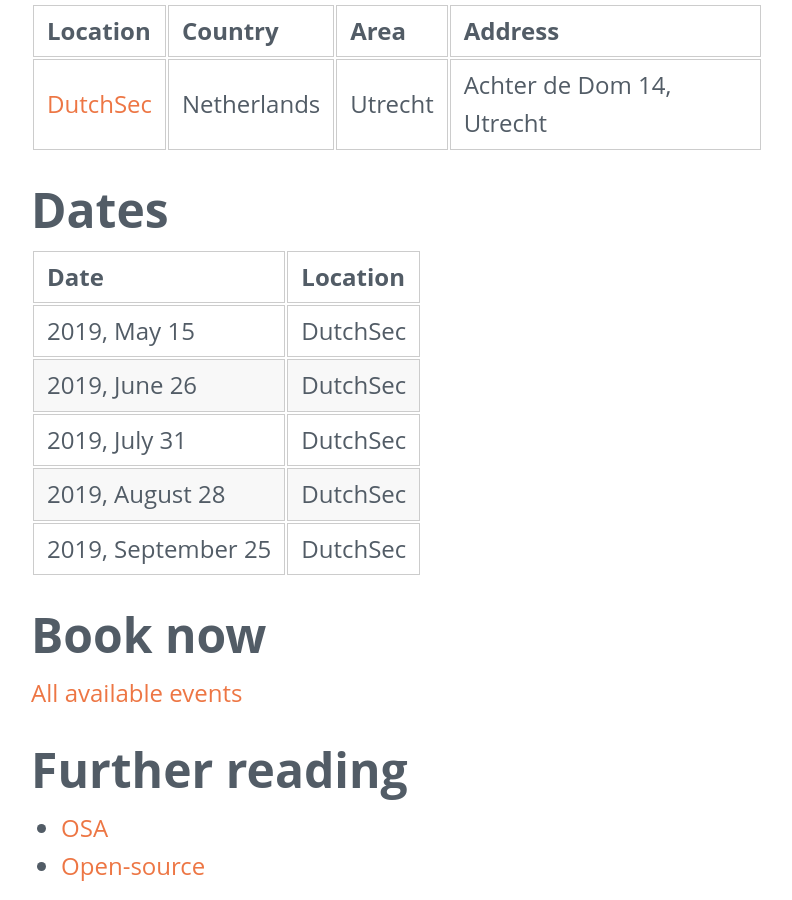
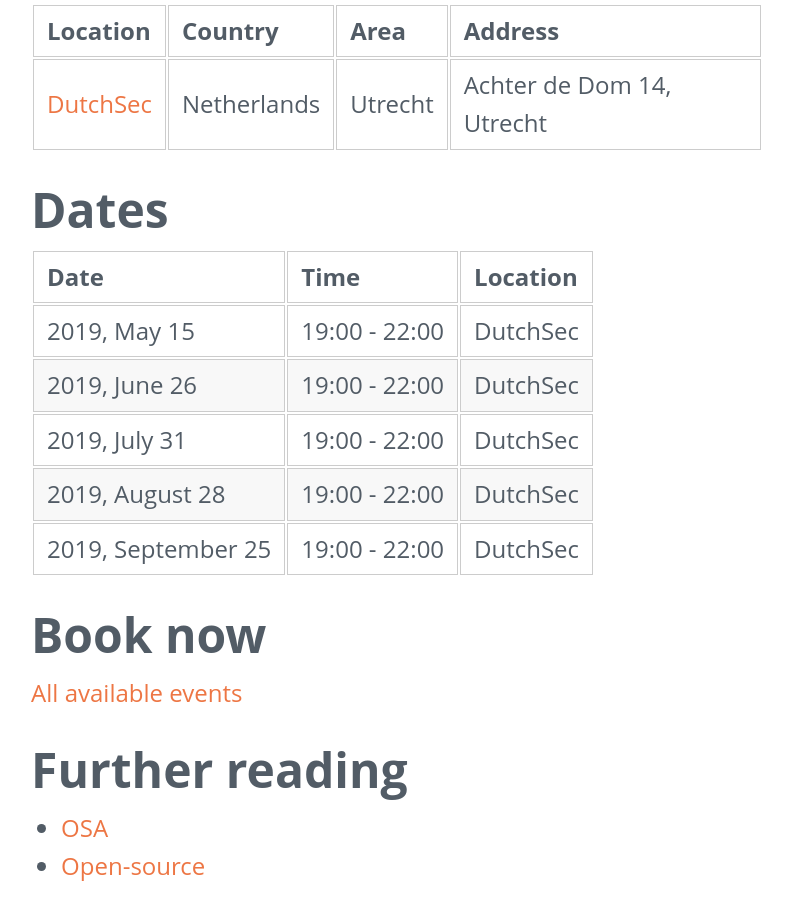
Before and after one commit to Opensource-Academy/Opensource-Academy.github.io, a Jekyll site: the page built from meetups.md, in a window 1280 px wide and 900 px high, scrolled down 1801 px. Shown: the whole window, without its empty margins (243-1035 px from the left). Built offline with Jekyll 4.4.1, drawn with Linux system fonts in a browser that asks for light colours.

Commit message:
Added time column to Dates table

```diff
--- a/meetups.md
+++ b/meetups.md
@@ -40,13 +40,13 @@
 
 ## Dates
 
-| Date               | Location |
-| :---               | :---     |
-| 2019, May 15       | DutchSec |
-| 2019, June 26      | DutchSec |
-| 2019, July 31      | DutchSec |
-| 2019, August 28    | DutchSec |
-| 2019, September 25 | DutchSec |
+| Date               |Time           | Location |
+| :---               | :---          | :---     |
+| 2019, May 15       | 19:00 - 22:00 | DutchSec |
+| 2019, June 26      | 19:00 - 22:00 | DutchSec |
+| 2019, July 31      | 19:00 - 22:00 | DutchSec |
+| 2019, August 28    | 19:00 - 22:00 | DutchSec |
+| 2019, September 25 | 19:00 - 22:00 | DutchSec |
 
 ## Book now
 [All available events](http://osa.fikket.nl/)
```
